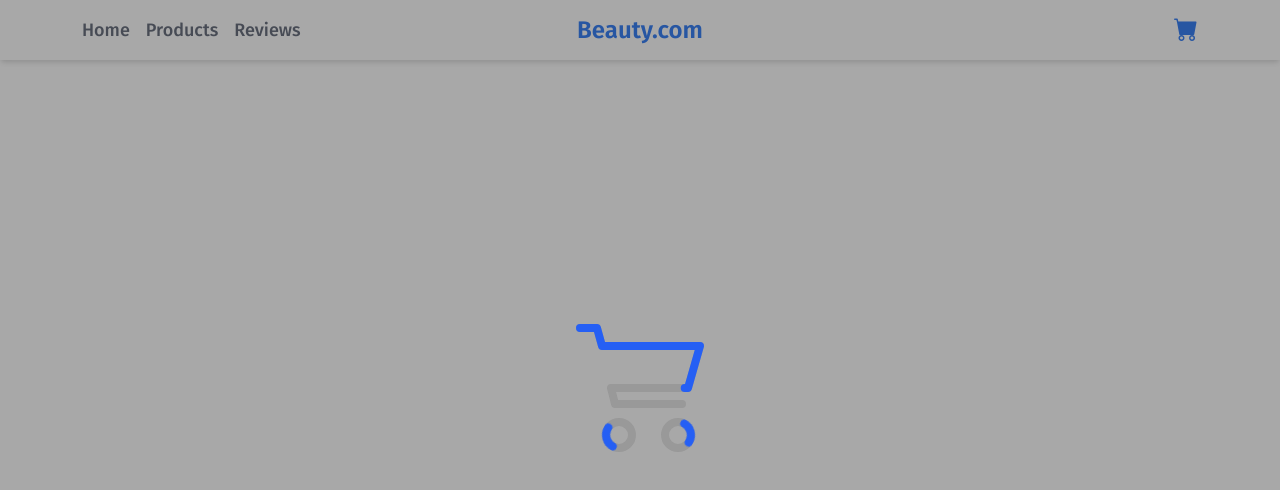
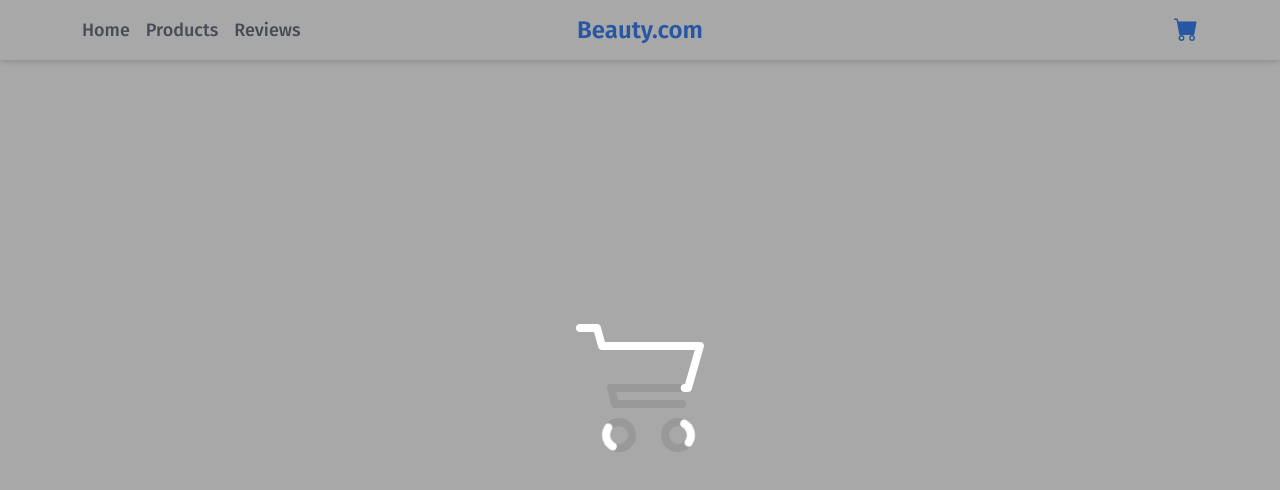
Before and after one commit to vclong2003/react-shopping-cart, a React (Create React App) app: page /buh in a window 1280 px wide. Shown: the top 490 px of the page. Built offline with nearby package versions, Linux system fonts and the light colour scheme; no server answers.

Commit message:
Update LoadingAnimation styles

```diff
--- a/src/components/LoadingAnimation/LoadingAnimation.styled.ts
+++ b/src/components/LoadingAnimation/LoadingAnimation.styled.ts
@@ -55,7 +55,6 @@ const LoadingAnimation = styled.div`
   position: fixed;
   top: 0;
   background-color: var(--black-opacity);
-  color: var(--fg);
   width: 100vw;
   height: 100vh;
   display: grid;
@@ -77,7 +76,7 @@ const Cart = styled.svg`
 
 const CartLines = styled.g`
   animation: ${Cart_Lines} 2s ease-in-out infinite;
-  stroke: var(--primary);
+  stroke: var(--white);
 `;
 
 interface ICartTop {
```
